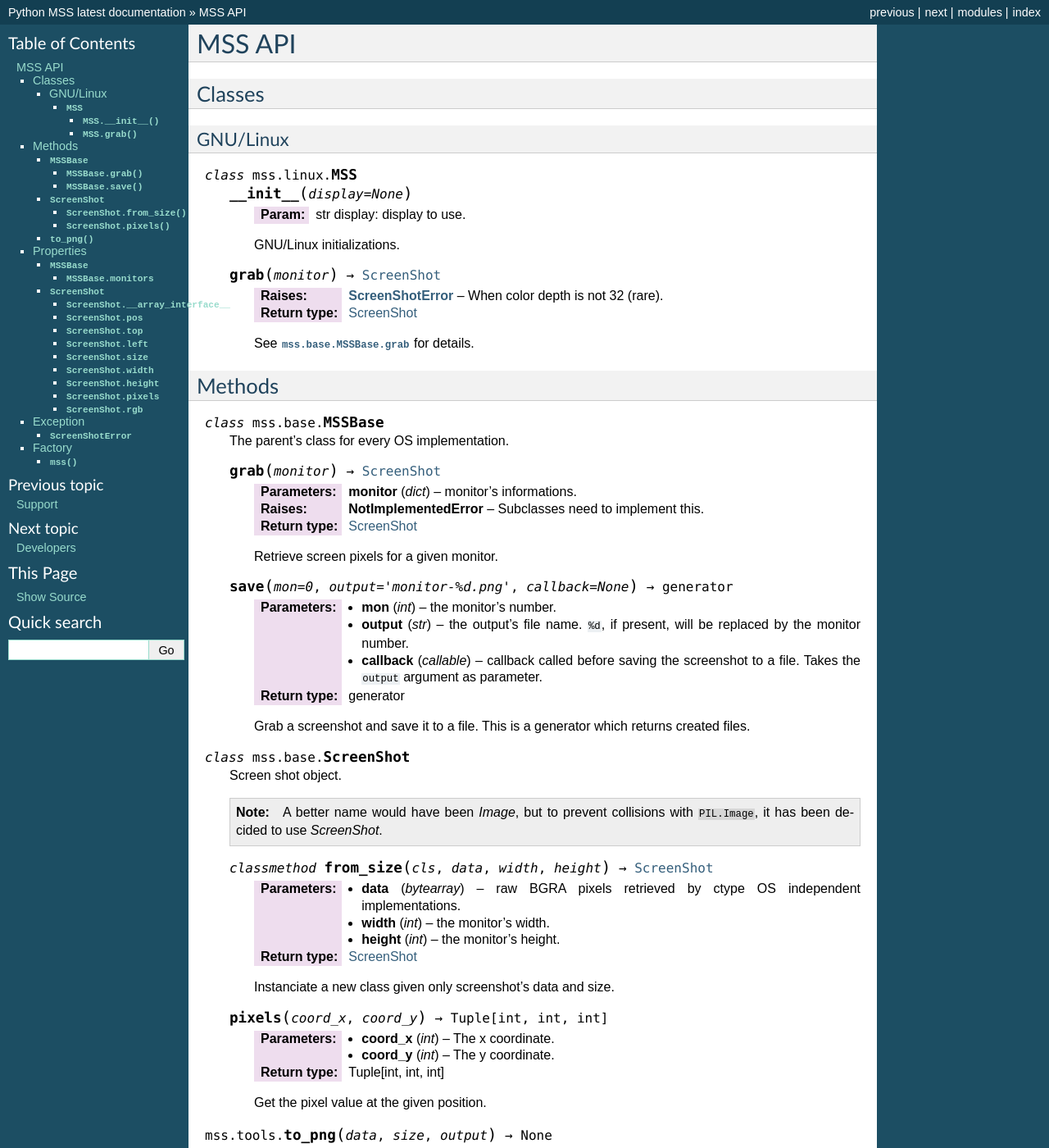
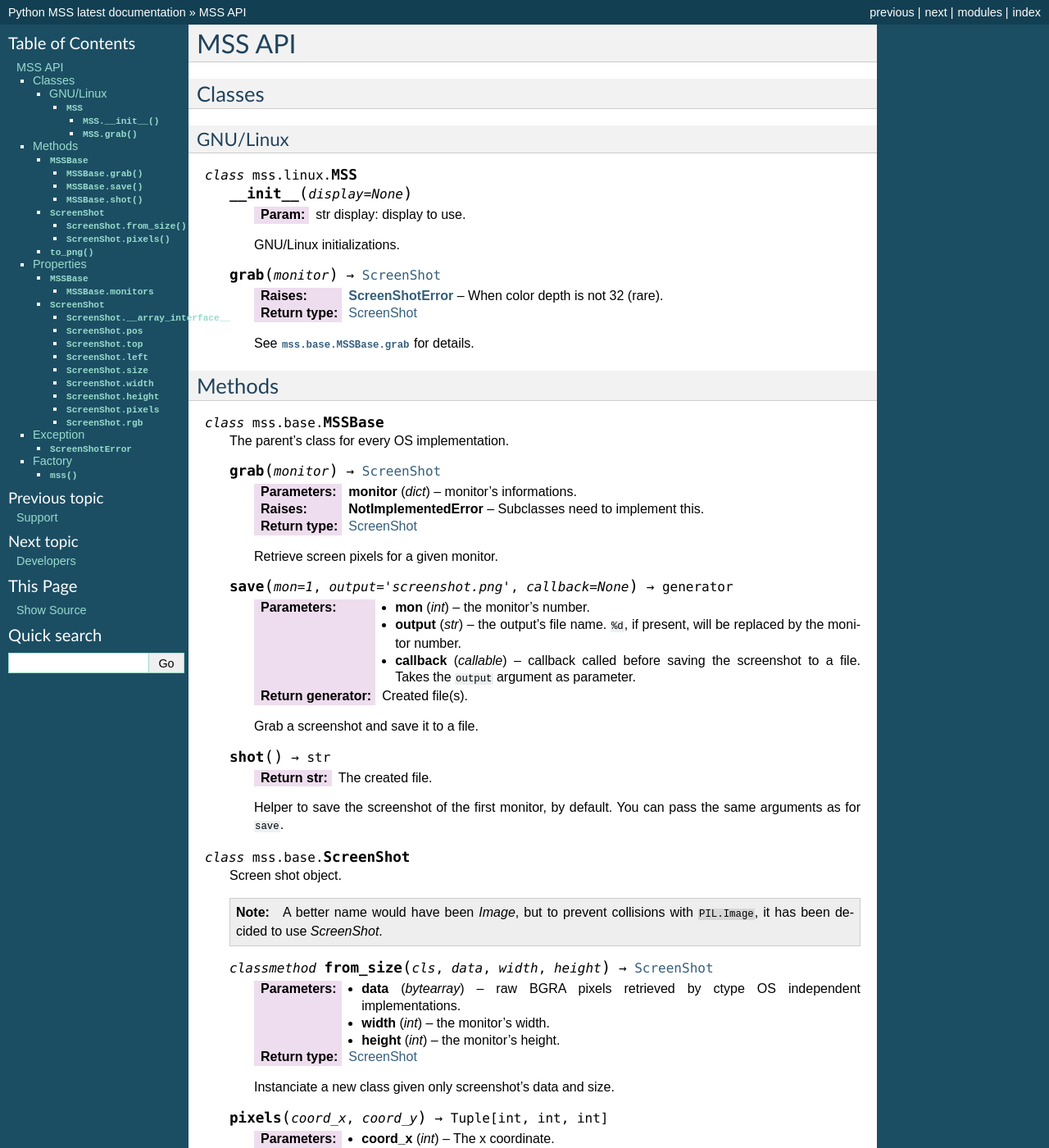
Before and after one commit to BoboTiG/python-mss, a Sphinx documentation site: the page built from docs/source/api.rst, in a window 1280 px wide and 1400 px high. Shown: the whole window at 82% size. Built offline with Sphinx 7.4.7, drawn with Linux system fonts in a browser that asks for light colours.

Commit message:
Add MSSBase.shot

```diff
--- a/CHANGES.rst
+++ b/CHANGES.rst
@@ -1,11 +1,13 @@
-3.0.0 (2017-07-04)
+3.0.0 (2017-07-05)
 ==================
 
 base.py
 -------
 - Added the `ScreenShot` class containing data for a given screen shot (support the Numpy array interface [`ScreenShot.__array_interface__`])
+- Add `shot()` method to `MSSBase`. It takes the same arguments as the `save()` method.
 - Renamed `get_pixels` to `grab`. It now returns a `ScreenShot` object.
 - Moved `to_png` method to `tools.py`. It is now a simple function.
+- Changed `mon` default value of the `save()` method from `0` to `1`.
 - Removed `enum_display_monitors()` method. Use `monitors` property instead.
 - Removed `monitors` attribute. Use `monitors` property instead.
 - Removed `width` attribute. Use `ScreenShot.size[0]` attribute or `ScreenShot.width` property instead.
--- a/docs/source/api.rst
+++ b/docs/source/api.rst
@@ -43,14 +43,21 @@ Methods
 
         Retrieve screen pixels for a given monitor.
 
-    .. method:: save(mon=0, output='monitor-%d.png', callback=None) -> generator
+    .. method:: save(mon=1, output='screenshot.png', callback=None) -> generator
 
         :param int mon: the monitor's number.
         :param str output: the output's file name. ``%d``, if present, will be replaced by the monitor number.
         :param callable callback: callback called before saving the screenshot to a file. Takes the ``output`` argument as parameter.
-        :rtype: generator
+        :return generator: Created file(s).
 
-        Grab a screenshot and save it to a file. This is a generator which returns created files.
+        Grab a screenshot and save it to a file.
+
+    .. method:: shot() -> str
+
+        :return str: The created file.
+
+        Helper to save the screenshot of the first monitor, by default.
+        You can pass the same arguments as for ``save``.
 
 .. class:: ScreenShot
 
```
Also changed, not shown: README.rst (+9 -0 lines), docs/source/index.rst (+9 -0 lines), 3 other files.
